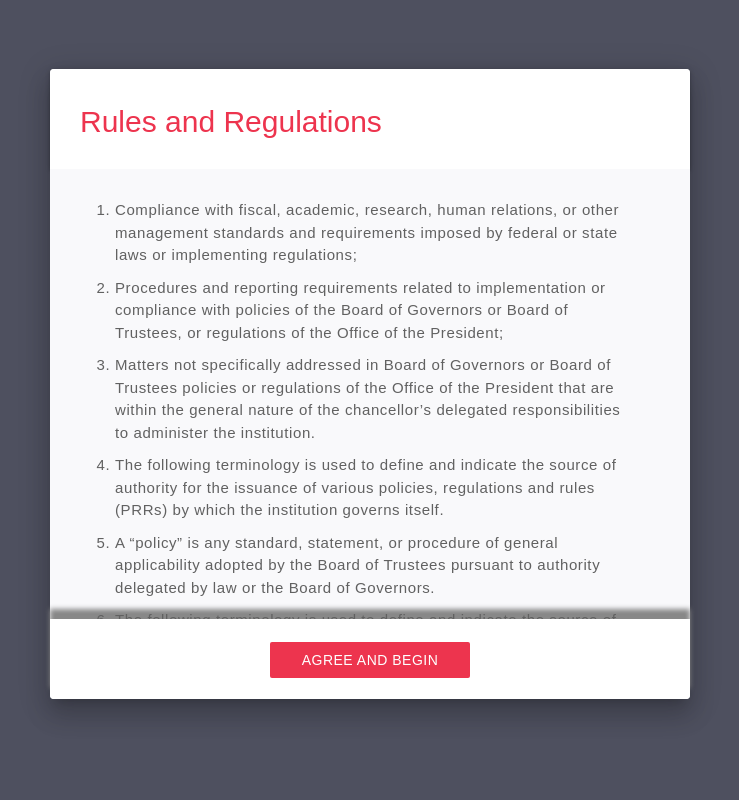
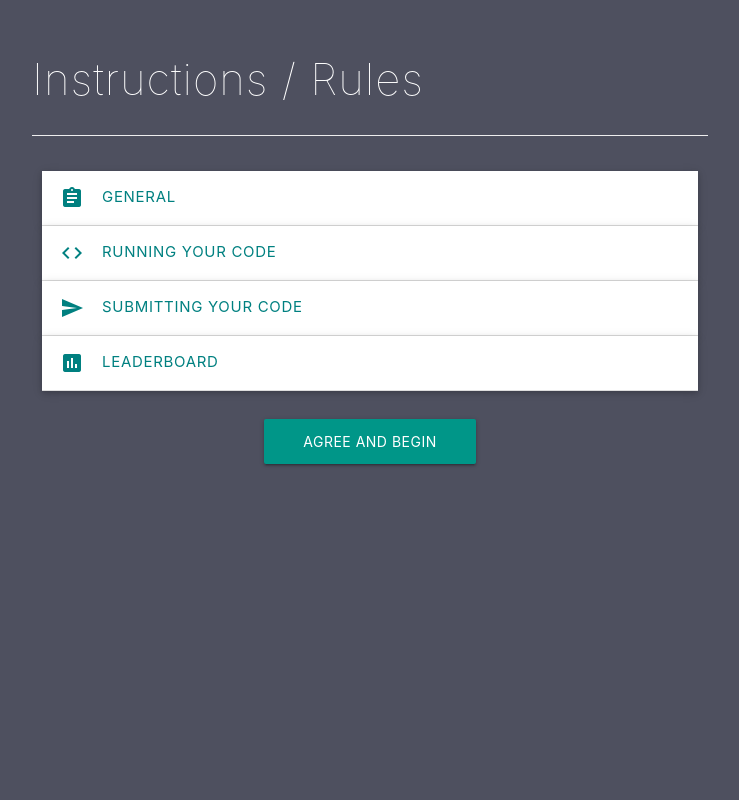
Before and after one commit to prince737/CodeJudgeWithDjango-, a Django app: page /RulesAndRegulations/ in a window 1280 px wide. Shown: the whole page, without its empty margins (270-1009 px from the left). Run offline with Django 3.2, Linux system fonts and the light colour scheme; a user stored in the database is signed in.

Commit message:
rules and regulations

```diff
--- a/contest/static/css/default.css
+++ b/contest/static/css/default.css
@@ -47,6 +47,12 @@ body, html{
 .attempted .collapsible .collapsible-body{
 	background: #FFF!important;
 	color:teal;
+}
+
+.collapsible-body span{
+	font-weight: bold;
+	font-size: 16px;
+	letter-spacing: 0.6px;
 }
 
 .attempted .collapsible .collapsible-header{
--- a/contest/static/css/rules.css
+++ b/contest/static/css/rules.css
@@ -1,73 +1,55 @@
-
-#success-modal {
-    position: fixed;
-    font-family: Arial, Helvetica, sans-serif;
-    top: 0;
-    left: 0;
-    background-color: #4e505f;
-    z-index: 99999;
-    height: 100%;
-    width: 100%;
-
+body{
+	background: #4e505f;/*linear-gradient(to top, #13547a, #1e7292, #3891a6, #59b1b7, #80d0c7);*/
 }
 
-
-.modalcontent {
-    position: absolute;
-    top: 48%;
-    left: 50%;
-    transform: translate(-50%, -50%);
-    background: #f9f9fb;
-    max-width:700px;
-    border-radius: 4px;
+ul.browser-default {
+  padding-left: 30px;
+  margin-top: 10px;
+  margin-bottom: 15px;
+}
+ul.browser-default li {
+  list-style-type: initial;
+}
+.contain{
+	width: 55%;
+	margin: 0 auto;
 }
 
-.modalcontent .modalheader{
-	background:#fff;
-	height:100px;
-	padding: 30px;
-	font-size: 30px;
-	color: #ed344e;
-	border-radius: 4px 4px 0 0;
+.contain h3{
+	margin-top: 8%;
+	margin-left: 2%;
+	margin-right: 2%;
+	color:#fff;
+	padding-bottom: 30px;
+	border-bottom: 1px solid #eeeeee;
+	letter-spacing: 1px;
+	font-weight: 50;
 }
 
-.modalcontent .modalbody{
-	background:#f9f9fb;
-	overflow-y:auto;
-	max-height: 450px;
-	color: #616161;
-	letter-spacing: 0.6px;
+.collapsible{
+	margin-top: 5%;
 }
 
-.modalbody ol{
-	padding: 10px 65px;
+.collapsible .collapsible-body{
+	background-color: #fff;
 }
 
-.modalbody ol li{
-	padding: 5px 0px;
+.collapsible .collapsible-header{
+	color:teal;
+	font-size: 15px;
+	text-transform: uppercase;
+	letter-spacing: 0.7px;
 }
 
-.modalcontent .modalfooter{
-	background:#fff;
-	height:80px;
-	text-align: center;
-	padding:23px 0;
-	border-radius: 0 0 4px 4px;
-	box-shadow: 0px -10px 5px #888;
+.collapsible .collapsible-header:focus{
+	outline: none;
 }
 
-.modalfooter a{
-	background-color: #ed344e;
-	width: 200px;
-	box-shadow: none;
+.contain a{
+	display: block;
+	width: 30%;
+	height: 45px;
+	line-height: 45px;
+	margin: 4% auto;
+	text-align: center;
 }
-
-.modalfooter a:hover{
-	background-color: #ed344e;
-	box-shadow: none;
-}
-
-.modalfooter a:focus{
-	background-color: #ed344e;
-	box-shadow: none;
-}
--- a/contest/templates/contest/rules.html
+++ b/contest/templates/contest/rules.html
@@ -1,6 +1,6 @@
 <html>
 <head>
-	<title>Code Judge</title>
+	<title>Rules and Regulations</title>
 	<link rel="stylesheet" href="https://cdnjs.cloudflare.com/ajax/libs/materialize/1.0.0-beta/css/materialize.min.css">
     <link href="https://fonts.googleapis.com/css?family=Roboto:300,300i,400,400i,500,500i,700,700i" rel="stylesheet">
 	<link href="https://fonts.googleapis.com/css?family=Lato:100,100i,300,300i,400,400i,700,700i,900,900i" rel="stylesheet">
@@ -12,28 +12,82 @@
 	<link rel="icon" type="image/jpg" href="{% static 'assets/icon.png' %}" />
 </head>
 <body>
-	<div id="success-modal">
-		<div class="modalcontent z-depth-4">
-			<div class="modalheader z-depth-1">Rules and Regulations</div>
-			<div class="modalbody">
-				<ol>
-					<li>Compliance with fiscal, academic, research, human relations, or other management standards and requirements imposed by federal or state laws or implementing regulations;</li>
-					<li>Procedures and reporting requirements related to implementation or compliance with policies of the Board of Governors or Board of Trustees, or regulations of the Office of the President;</li>
-					<li>Matters not specifically addressed in Board of Governors or Board of Trustees policies or regulations of the Office of the President that are within the general nature of the chancellor’s delegated responsibilities to administer the institution.</li>
-					<li>The following terminology is used to define and indicate the source of authority for the issuance of various policies, regulations and rules (PRRs) by which the institution governs itself.</li>
-					<li>A “policy” is any standard, statement, or procedure of general applicability adopted by the Board of Trustees pursuant to authority delegated by law or the Board of Governors.</li>
-					<li>The following terminology is used to define and indicate the source of authority for the issuance of various policies, regulations and rules (PRRs) by which the institution governs itself.</li>
-					<li>A “policy” is any standard, statement, or procedure of general applicability adopted by the Board of Trustees pursuant to authority delegated by law or the Board of Governors.</li>
-				</ol>
-			</div>
-			<div class="modalfooter">
-				<a href="/contest/begin/" class="btn">Agree and Begin</a>
-			</div>
-		</div>
+	<div class="contain">
+		<h3>Instructions / Rules</h3>
+		<ul class="collapsible popout">
+		    <li>
+		        <div class="collapsible-header"><i class="material-icons">assignment</i>General</div>
+		        <div class="collapsible-body">
+		        	<ul class="browser-default">
+		        		<li>Maximum of 2 participants is allowed in each Team.</li>
+		        		<li>The event will consist of 2 rounds - Prelims and Finale. Each round will be for 2 hours.</li>
+		        		<li>Top 10 teams from the Prelims will be selected for the finale.</li>
+		        		<li>The winning and 1st Runner up team will be rewarded.</li>
+		        		<li>Both round will contain 5 pure programming problems.</li>
+		        		<li>Each problem will carry 20 marks.</li>
+		        		<li>On submission you will either get Full Marks or none at all depending on the result. (Refer to leaderboard section to find out how ranking works)</li>
+		        		<li>On each submission that is not accepted as correct, +5mins penalty will be added to your total time.</li>
+		        		<li>Participants can use any language from C, C++, Java, Python 3.</li>
+		        		<li>Each team can use only one computer.</li>
+		        		<li>Internet and Book access during the contest is strictly prohibited. If any participant or team is found indulging in unfair means then that participant or team will be disqualified immediately.</li>
+		        		<li>For C/C++, gcc/g++ compiler will be used, for Java, jdk 1.8 will be used, for Python latest version (of 3.x) will be used.
+                        </li>
+		        		<li>External IDE's can be used.</li>
+		        	</ul>
+		        </div>
+		    </li>
+		    <li>
+		        <div class="collapsible-header"><i class="material-icons">code</i>Running your Code</div>
+		        <div class="collapsible-body">
+		        	<ul class="browser-default">
+		        		<li>Below the provided code editor you will find a button "Run Code". Simply clicking that button will run the code currently present in the editor but make sure you choose the correct language from the dropdown.</li>
+		        		<li>By default "Run Code" assumes no input is needed for your code.</li>
+		        		<li>If you want to test your code against custom input, click on the checkbox named "Run against custom input" at the bottom left of the editor. This will open a text areafor you to provide proper input. Then simply click on "Run Code button to test against current input."</li>
+		        	</ul>
+
+		        </div>
+		    </li>
+		    <li>
+		        <div class="collapsible-header"><i class="material-icons">send</i>Submitting your Code</div>
+		        <div class="collapsible-body">
+		        	<ul class="browser-default">
+		        		<li>To submit your code click on "Submit Code" button present at the bottom right corner of the editor.</li>
+		        		<li>It is important that you are on the same question tab which you wish to submit. Being on a certain question tab and submitting for some other question will result in your answer being treated as wrong.</li>
+		        		<li>Upon submitting your code will be tested against hidden test cases.</li>
+		        		<li>
+		        			After you submit 4 cases can happen.
+		        			<ol>
+		        				<li><b>Accepted:</b> This means your code successfully passed all the test cases and 20 points will be added to your total score.</li>
+		        				<li><b>Wrong Answer:</b> This means the output from your code did not match the expected output. 5mins penalty will be added to your total time.</li>
+		        				<li><b>Compilation Error:</b> As the name suggests, this means you code compiled with error. Again 5 mins penalty will be added.</li>
+		        				<li><b>Time Limit Exceeded:</b> This means your algorithm took way too much time and you need to improve it. 5 mins penalty will be added.</li>
+		        			</ol>
+		        		</li>
+		        	</ul>
+		        </div>
+		    </li>
+		    <li>
+		        <div class="collapsible-header"><i class="material-icons">assessment</i>Leaderboard</div>
+		        <div class="collapsible-body">
+		        	<ul class="browser-default">
+		        		<li>Teams will be placed on the leaderboard in descending order of total points earned by them.</li>
+		        		<li>Tie breaking rules: If two teams have equal total points on the leaderboard then the team with the lowest Total Time taken to solve the problems (including the added penalties) will be placed higher than the other.</li>
+		        		<li>The above scoring and ranking system is applicable for all the rounds of this competition.</li>
+		        	</ul>
+		        </div>
+		    </li>
+		</ul>
+		<a href="/contest/begin/" class="btn teal waves-effect">Agree and Begin</a>
 	</div>
+
 
 	<script src="https://ajax.googleapis.com/ajax/libs/jquery/3.3.1/jquery.min.js"></script>
 	<script src="https://cdnjs.cloudflare.com/ajax/libs/materialize/1.0.0-beta/js/materialize.min.js"></script>
+	<script type="text/javascript">
+		$(document).ready(function(){
+		    $('.collapsible').collapsible();
+		});
+	</script>
 
 </body>
 </html>
--- a/contest/views.py
+++ b/contest/views.py
@@ -108,6 +108,11 @@ def login(request):
 def contest_begin(request):
 
 	questions = question.objects.all()
+	try:
+		print(request.user)
+		submit = submission.objects.get(user=request.user)
+	except submission.DoesNotExist:
+		submit = 'na'
 
 
 	try:
@@ -121,6 +126,7 @@ def contest_begin(request):
 
 
 	context = {
+		'submit' : submit,
 		'questions' : questions,
 		'user' : request.user,
 		'time' : time,
@@ -468,4 +474,4 @@ def lleaderboard(request):
 		pass
 	except KeyError:
 		pass
-	return render(request, 'contest/leaderboard.html')
+	return redirect('/leaderboard/')
```
Also changed, not shown: contest/static/js/default.js (+31 -5 lines), contest/static/teams/void_main()/1.txt (added, +11 -0 lines), contest/templates/contest/contest.html (+8 -8 lines), db.sqlite3, 1 other file.
